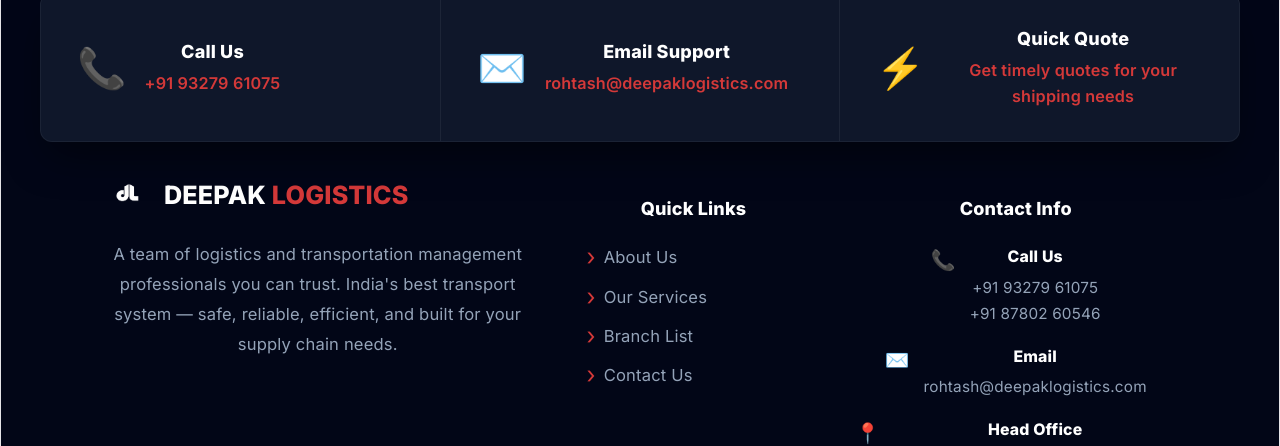
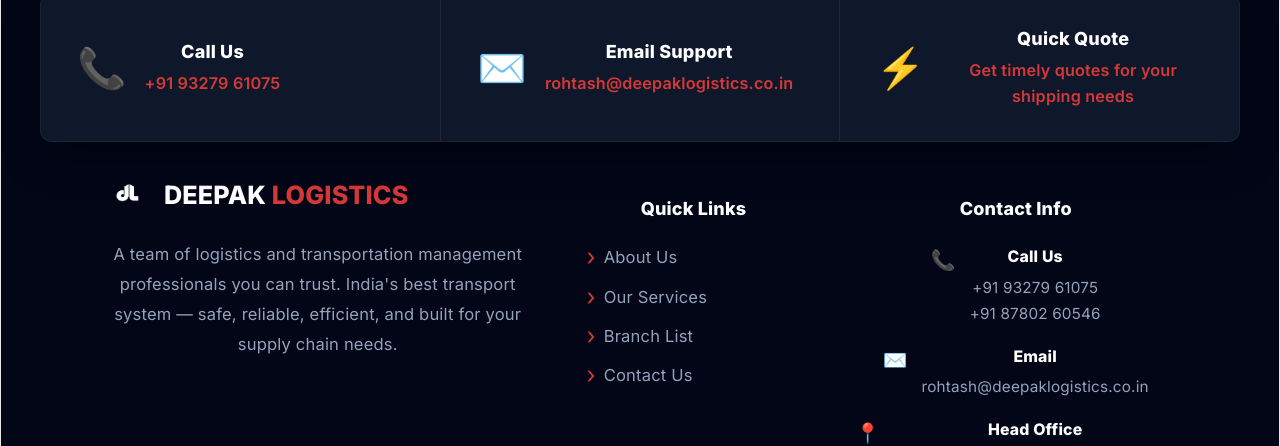
Before and after one commit to SanketRajpurohit/deepaklogistics, a React (Vite) app: page / in a window 1280 px wide. Shown: the part 4409-4855 px from the top of the page. Built offline with nearby package versions, Linux system fonts and the light colour scheme.

Commit message:
added robots.txt

```diff
--- a/src/App.jsx
+++ b/src/App.jsx
@@ -555,7 +555,7 @@
               <div className="action-icon">✉️</div>
               <div className="action-text">
                 <h4>Email Support</h4>
-                <p>rohtash@deepaklogistics.com</p>
+                <p>rohtash@deepaklogistics.co.in</p>
               </div>
             </div>
             <div className="action-item">
@@ -604,7 +604,7 @@
                   <span className="c-icon">✉️</span>
                   <div className="c-details">
                     <strong>Email</strong>
-                    <span>rohtash@deepaklogistics.com</span>
+                    <span>rohtash@deepaklogistics.co.in</span>
                   </div>
                 </li>
                 <li>
```
Also changed, not shown: public/robots.txt (added).
